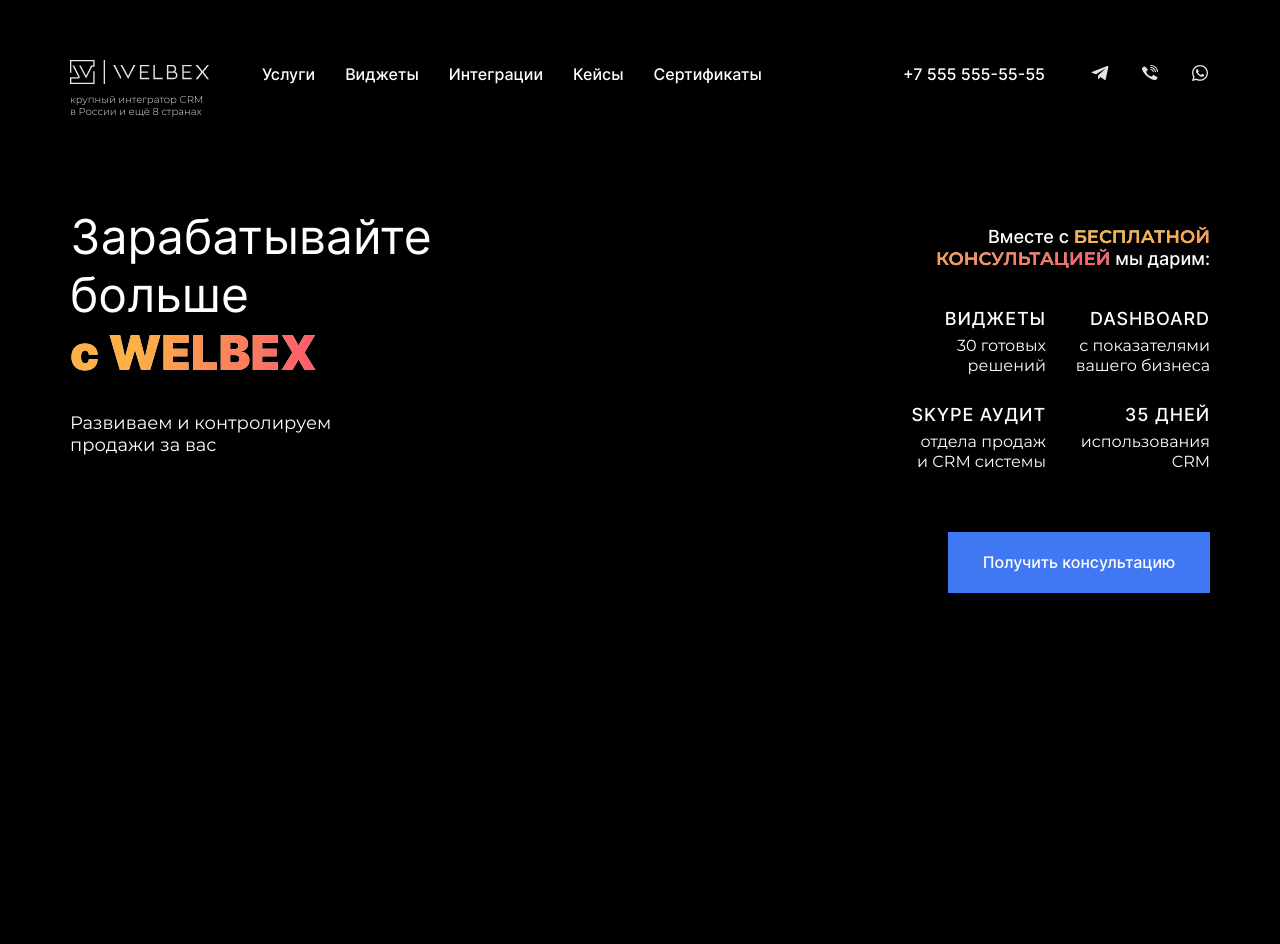
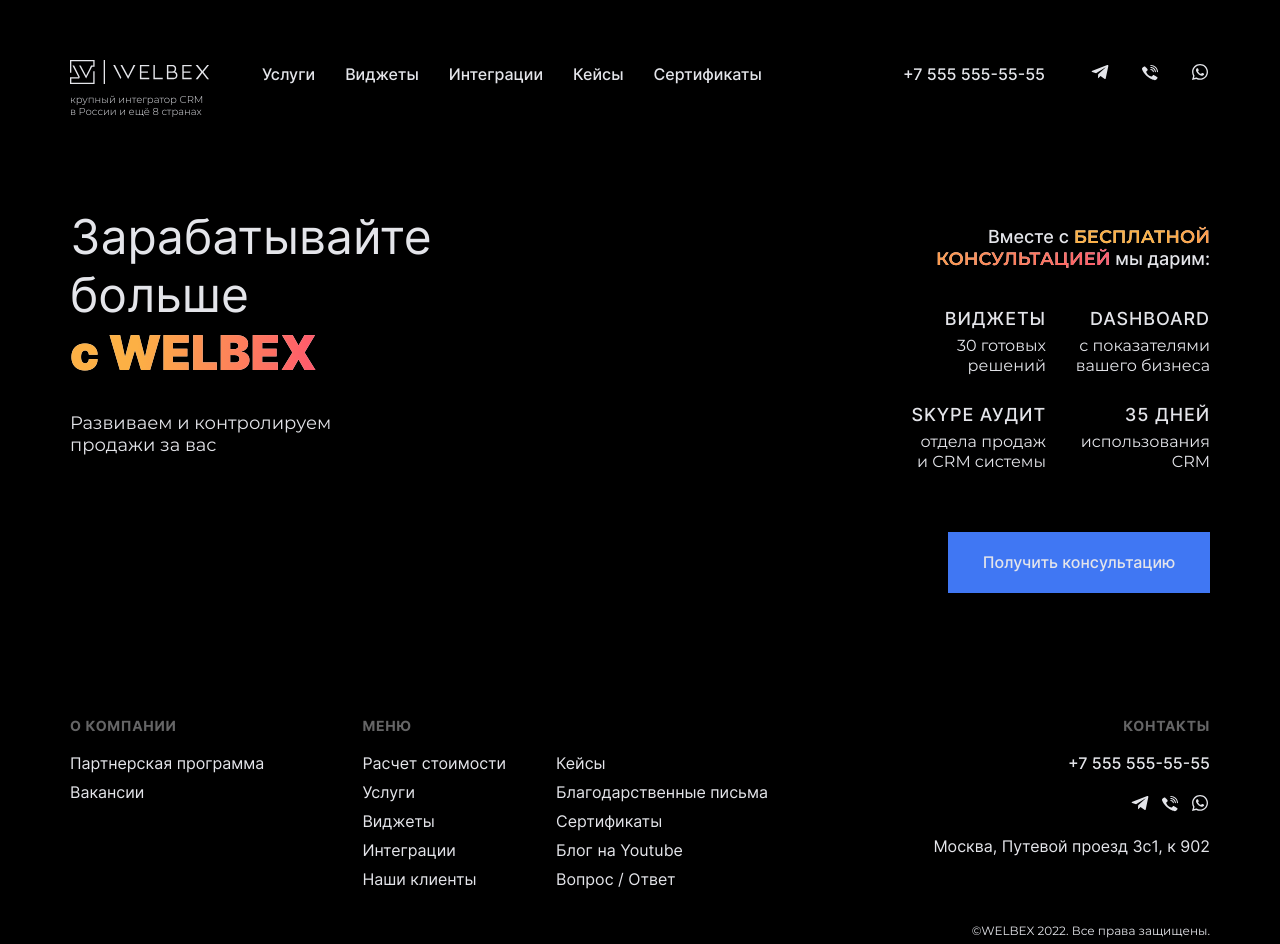
Before and after one commit to uzornakovre/amocrm-test, a React (Create React App) app: page / in a window 1280 px wide. Shown: the top 944 px of the page. Before the commit the page ends 800 px from the top, so only its background shows below. Built offline with nearby package versions, Linux system fonts and the light colour scheme.

Commit message:
feat: footer (desktop)

```diff
--- a/src/blocks/contacts.scss
+++ b/src/blocks/contacts.scss
@@ -2,12 +2,28 @@
   display: flex;
   align-items: center;
   gap: 45px;
+  font-family: 'Inter';
+  font-size: 16px;
+  line-height: 19px;
+
+  &_place_footer {
+    flex-direction: column;
+    align-items: flex-end;
+    gap: 20px;
+  }
+
+  &__title {
+    margin: 0;
+    font-weight: 700;
+    font-size: 14px;
+    line-height: 17px;
+    letter-spacing: 0.05em;
+    text-transform: uppercase;
+    color: #656566;
+  }
 
   &__phone {
-    font-family: 'Inter';
     font-weight: 500;
-    font-size: 16px;
-    line-height: 19px;
     color: inherit;
     text-decoration: none;
     transition: opacity .2s linear;
@@ -29,6 +45,10 @@
     list-style: none;
     margin: 0;
     padding: 0;
+
+    &_place_footer {
+      gap: 10px;
+    }
   }
 
   &__social-item {
@@ -43,4 +63,9 @@
       opacity: .4;
     }
   }
+
+  &__address {
+    margin: 0;
+    font-weight: 400;
+  }
 }
--- /dev/null
+++ b/src/blocks/footer.scss
@@ -0,0 +1,39 @@
+.footer {
+  display: flex;
+  justify-content: space-between;
+  flex-wrap: wrap;
+
+  &__menu {
+    width: fit-content;
+    display: flex;
+    gap: 98px;
+  }
+
+  &__copyright {
+    width: 100%;
+    margin-top: 34px;
+    font-family: 'Montserrat';
+    font-weight: 400;
+    font-size: 12px;
+    line-height: 15px;
+    text-align: right;
+  }
+
+  &__copyright-company {
+    margin: 0;
+    margin-bottom: 5px;
+  }
+
+  &__copyright-link {
+    color: inherit;
+    transition: all .2s linear;
+
+    &:hover {
+      color: #c5f712;
+    }
+
+    &:active {
+      color: #88ab08;
+    }
+  }
+}
--- a/src/blocks/info.scss
+++ b/src/blocks/info.scss
@@ -1,5 +1,5 @@
 .info {
-  margin: 90px 0;
+  margin: 90px 0 124px;
   display: flex;
   justify-content: space-between;
   align-items: flex-start;
--- /dev/null
+++ b/src/blocks/menu.scss
@@ -0,0 +1,51 @@
+.menu {
+
+  &__title {
+    margin: 0;
+    margin-bottom: 20px;
+    font-family: 'Inter';
+    font-weight: 700;
+    font-size: 14px;
+    line-height: 17px;
+    letter-spacing: 0.05em;
+    text-transform: uppercase;
+    color: #656566;
+  }
+
+  &__list {
+    display: grid;
+    grid-template-rows: repeat(auto-fill, min-content);
+    grid-auto-rows: min-content;
+    row-gap: 10px;
+    column-gap: 50px;
+    padding: 0;
+    margin: 0;
+    list-style: none;
+
+    &_about-company {
+      grid-template-columns: max-content;
+    }
+
+    &_menu{
+      grid-template-columns: repeat(2, max-content);
+    }
+  }
+
+  &__link {
+    font-family: 'Inter';
+    font-weight: 400;
+    font-size: 16px;
+    line-height: 19px;
+    color: inherit;
+    text-decoration: none;
+    transition: all .2s linear;
+
+    &:hover {
+      color: #c5f712;
+    }
+
+    &:active {
+      color: #88ab08;
+    }
+  }
+}
--- a/src/blocks/page.scss
+++ b/src/blocks/page.scss
@@ -6,7 +6,7 @@
   font-style: normal;
   margin: 0 auto;
   background-color: #000;
-  color: #fff;
+  color: #E4E5EA;
 
   &__content {
     max-width: 1140px;
--- a/src/components/App.jsx
+++ b/src/components/App.jsx
@@ -1,12 +1,14 @@
 import React from 'react';
 import Header from './Header';
-import Main from './Main'
+import Main from './Main';
+import Footer from './Footer';
 
 function App() {
   return (
     <div className="page__content">
       <Header />
       <Main />
+      <Footer />
     </div>
   );
 }
--- a/src/components/Contacts.jsx
+++ b/src/components/Contacts.jsx
@@ -7,8 +7,9 @@
 function Contacts({ place }) {
   return (
     <div className={`contacts contacts_place_${place}`}>
+      { place === "footer" && <h2 className="contacts__title">Контакты</h2> }
       <a className="contacts__phone" href="tel:+75555555555">+7 555 555-55-55</a>
-      <ul className="contacts__social">
+      <ul className={`contacts__social contacts__social_place_${place}`}>
         <li className="contacts__social-item">
           <a className="contacts__social-link" href="#" target="_blank">{telegramLogo}</a>
         </li>
--- a/src/components/Footer.jsx
+++ b/src/components/Footer.jsx
@@ -0,0 +1,30 @@
+/* eslint-disable jsx-a11y/anchor-is-valid */
+
+import React from 'react';
+import Menu from './Menu';
+import Contacts from './Contacts';
+import { companyLinks, menuLinks } from '../utils/links';
+
+function Footer() {
+  return (
+    <footer className="footer">
+      <div className="footer__menu">
+        <Menu title='О компании'
+              items={companyLinks}
+              classModificator='about-company'
+        />
+        <Menu title='Меню'
+              items={menuLinks}
+              classModificator='menu'
+        />
+      </div>
+      <Contacts place='footer' />
+      <div className="footer__copyright">
+        <p className="footer__copyright-company">&copy;WELBEX 2022. Все права защищены.</p>
+        <a className="footer__copyright-link" href="#" target="_blank">Политика конфиденциальности</a>
+      </div>
+    </footer>
+  )
+}
+
+export default Footer;
--- /dev/null
+++ b/src/components/Menu.jsx
@@ -0,0 +1,24 @@
+import React from 'react';
+import MenuItem from './MenuItem';
+
+function Menu({ title, items, classModificator }) {
+  const menuItems = items.map(item => (
+      <li class="menu__list-item"
+          key={items.indexOf(item)}>
+        <MenuItem title={item.title}
+                  link={item.link}
+        />
+      </li>
+    ));
+
+  return (
+    <nav className={`menu menu_${classModificator}`}>
+      <h2 className="menu__title">{title}</h2>
+      <ul className={`menu__list menu__list_${classModificator}`}>
+        { menuItems }
+      </ul>
+    </nav>
+  )
+}
+
+export default Menu;
--- /dev/null
+++ b/src/components/MenuItem.jsx
@@ -0,0 +1,11 @@
+/* eslint-disable react/jsx-no-target-blank */
+
+import React from 'react';
+
+function MenuItem({ title, link }) {
+  return (
+    <a className="menu__link" href={link} target="_blank">{title}</a>
+  )
+}
+
+export default MenuItem;
--- a/src/index.scss
+++ b/src/index.scss
@@ -5,3 +5,5 @@
 @import './blocks/contacts.scss';
 @import './blocks/info.scss';
 @import './blocks/span.scss';
+@import './blocks/footer.scss';
+@import './blocks/menu.scss';
```
